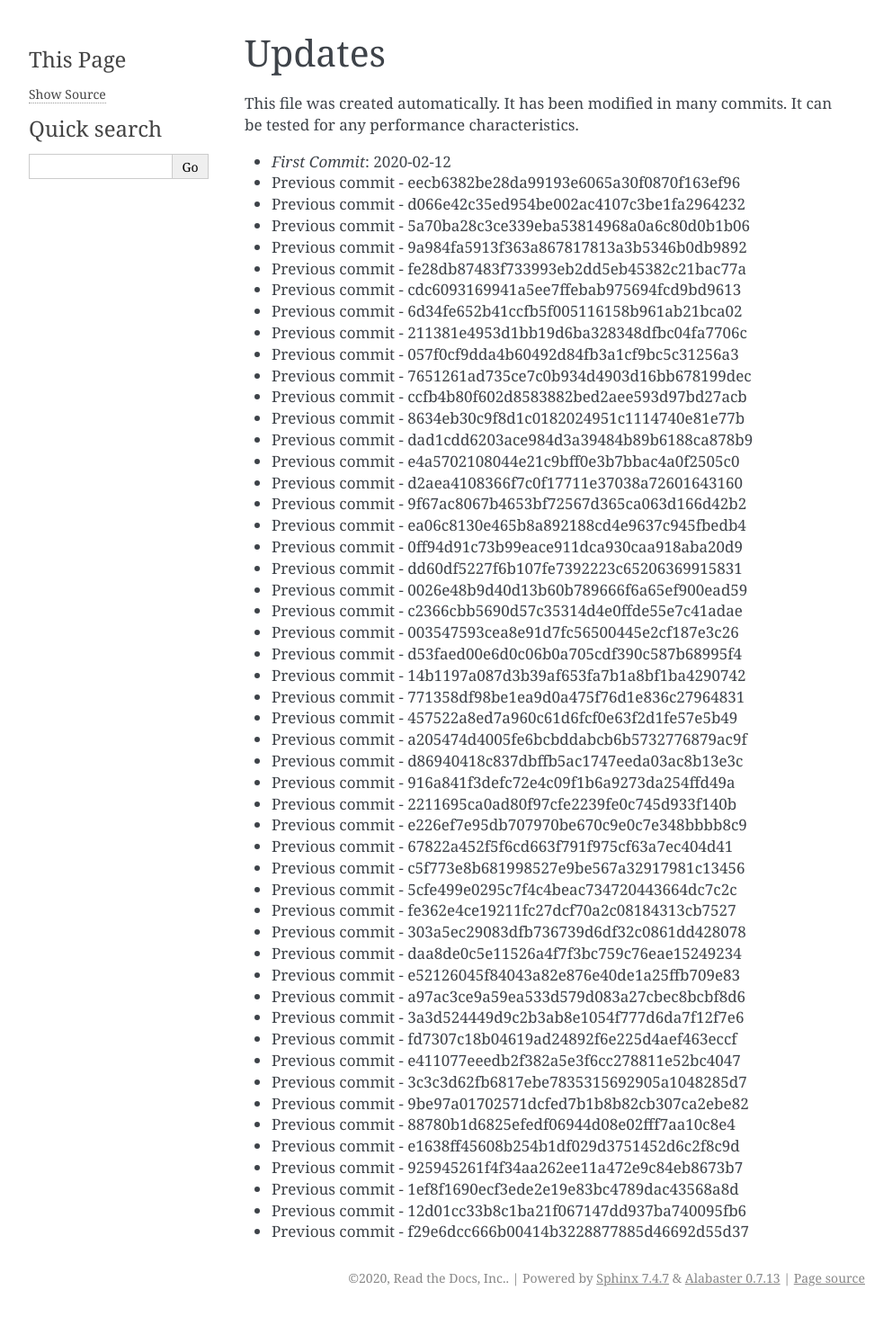
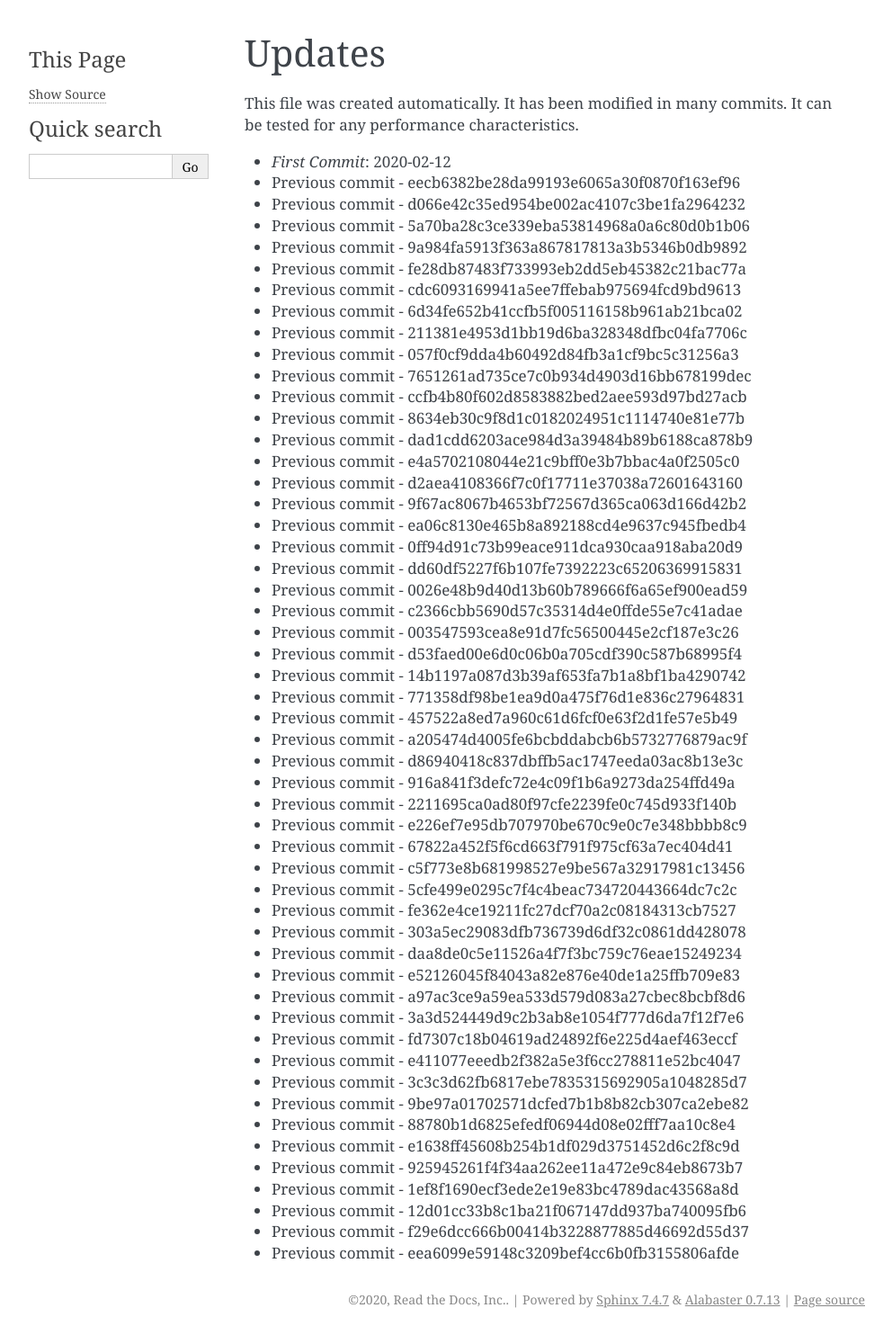
Before and after one commit to readthedocs/rtd-git-stresstest, a Sphinx documentation site: the page built from docs/updates.rst, in a window 1280 px wide. Shown: the whole page at 90% size, without its empty margins (148-1140 px from the left). Built offline with Sphinx 7.4.7, drawn with Linux system fonts in a browser that asks for light colours; before the commit the page ends 1460 px from its top, so only the background shows below that.

Commit message:
Generating commit from previous: eea6099e59148c3209bef4cc6b0fb3155806afde

```diff
--- a/docs/updates.rst
+++ b/docs/updates.rst
@@ -56,3 +56,4 @@ It can be tested for any performance characteristics.
 * Previous commit - 1ef8f1690ecf3ede2e19e83bc4789dac43568a8d
 * Previous commit - 12d01cc33b8c1ba21f067147dd937ba740095fb6
 * Previous commit - f29e6dcc666b00414b3228877885d46692d55d37
+* Previous commit - eea6099e59148c3209bef4cc6b0fb3155806afde
```
